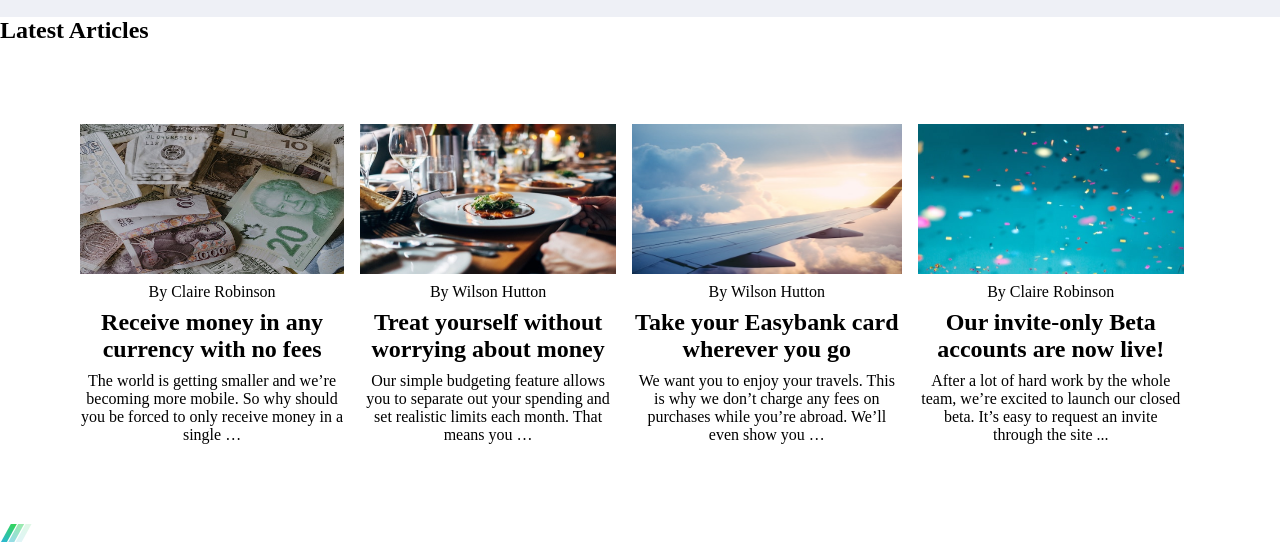
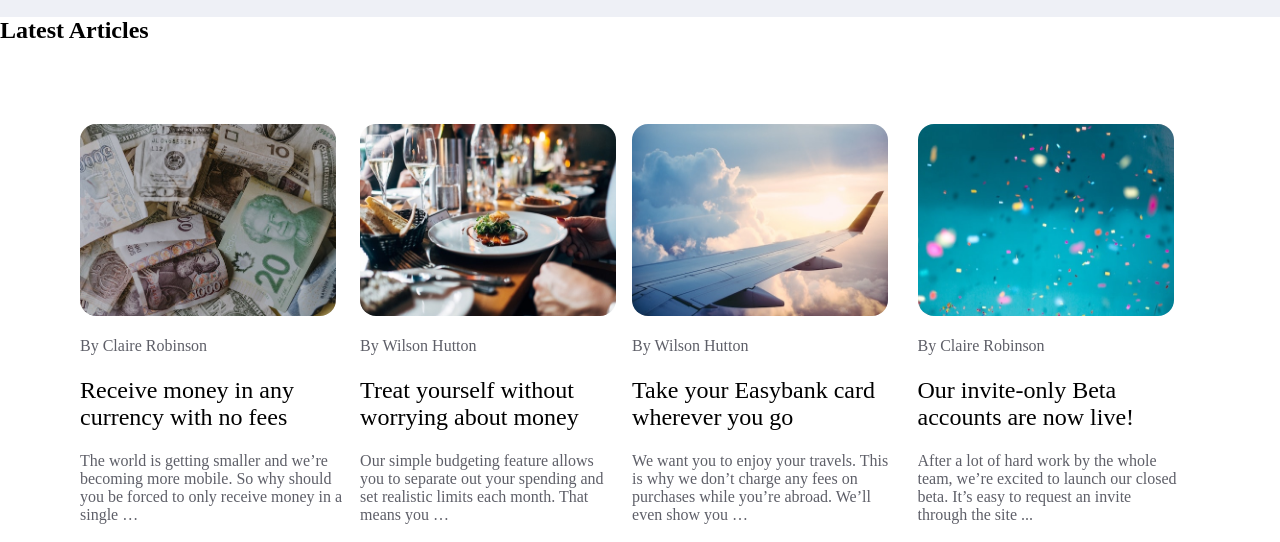
Before and after one commit to PedroLeite321/EasyBank, a plain HTML site: page index.html in a window 1280 px wide. Shown: the part 1350-1892 px from the top of the page. Drawn offline with Linux system fonts and the light colour scheme; a script that the page names is missing.

Commit message:
Images corrected. Latest articles almost finished || Imagens corrigidas. Latest articles quase terminado

```diff
--- a/assets/styles/Desktop/desktop.css
+++ b/assets/styles/Desktop/desktop.css
@@ -269,23 +269,36 @@
         align-items: center;
         justify-content: space-between;
         flex-direction: column;
+        width: 16em;
+        height: 12em;
     }
 
     .article__image__container img {
-        width:300px;
-        height:150px;
-
+        width:100%;
+        height:100%;
+        border-radius:1em;
     }
 
     .article__paragraphs {
         display: flex;
         flex-direction: column;
-        align-items: center;
+        align-items: left;
         justify-content: space-between;
-        min-height:20em;
+        min-height:25em;
         margin-right:1em;
-        text-align: center;
+        text-align: left;
+        color:#5e5f68;
 
+    }
+
+    .article__author {
+        color:#5e5f68;
+
+    }
+
+    .article__title {
+        color:#000;
+        font-weight:300
 
     }
 
```
